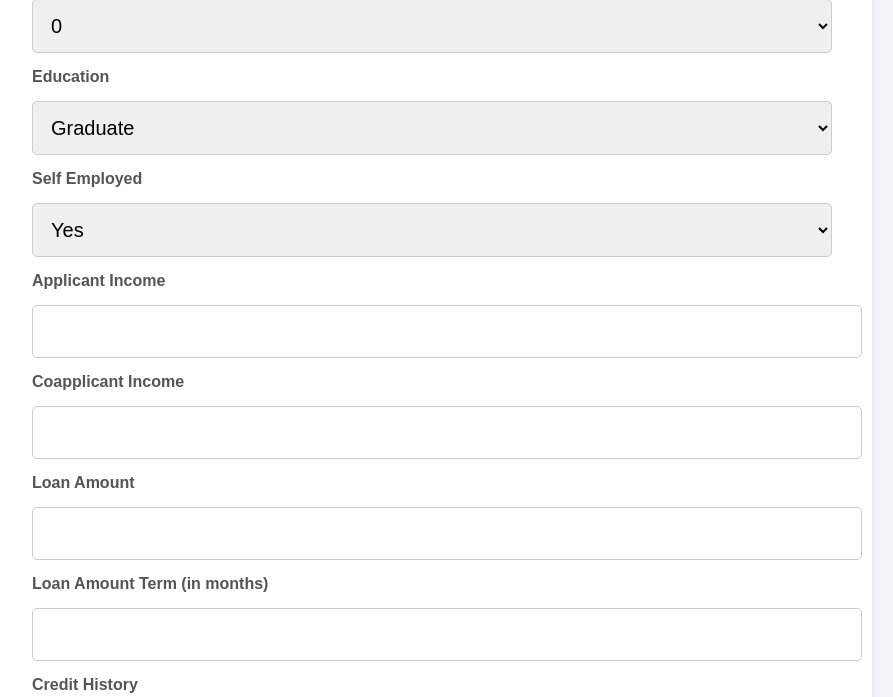
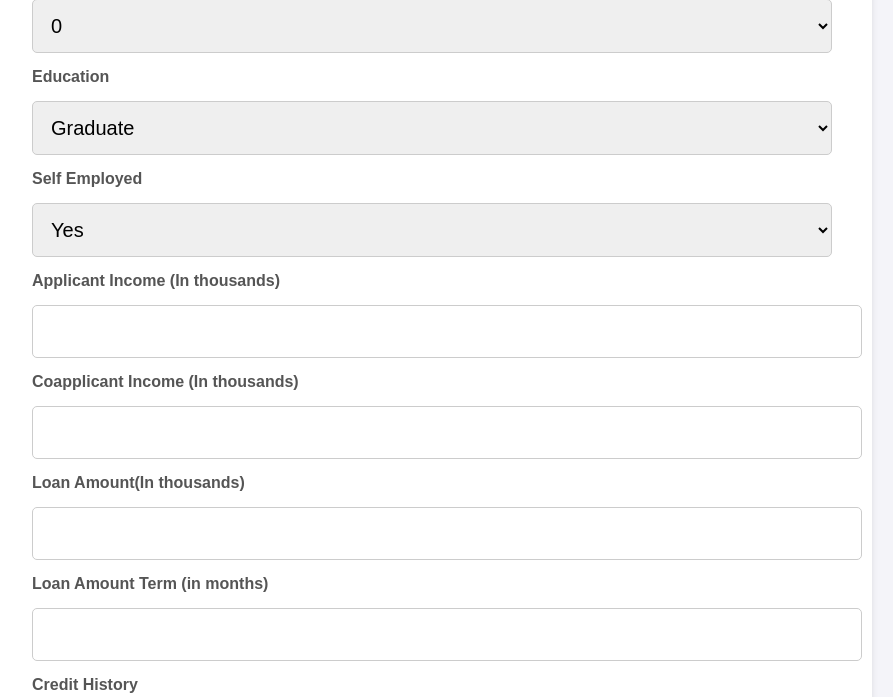
Before and after one commit to krish1440/Loan_status_prediction, a Flask app: page / in a window 1280 px wide. Shown: the part 411-1108 px from the top of the page, without its empty margins (208-1101 px from the left). Run offline with Flask 3, Linux system fonts and the light colour scheme; parts of the project's set-up code (start-up, migrations or seed data) failed here and were passed over.

Commit message:
Add files via upload

```diff
--- a/templates/index.html
+++ b/templates/index.html
@@ -43,13 +43,13 @@
                 <option value="No">No</option>
             </select>
 
-            <label for="ApplicantIncome">Applicant Income</label>
+            <label for="ApplicantIncome">Applicant Income (In thousands)</label>
             <input type="number" step="any" name="ApplicantIncome" required>
 
-            <label for="CoapplicantIncome">Coapplicant Income</label>
+            <label for="CoapplicantIncome">Coapplicant Income (In thousands)</label>
             <input type="number" step="any" name="CoapplicantIncome" required>
 
-            <label for="LoanAmount">Loan Amount</label>
+            <label for="LoanAmount">Loan Amount(In thousands)</label>
             <input type="number" step="any" name="LoanAmount" required>
 
             <label for="Loan_Amount_Term">Loan Amount Term (in months)</label>
```
